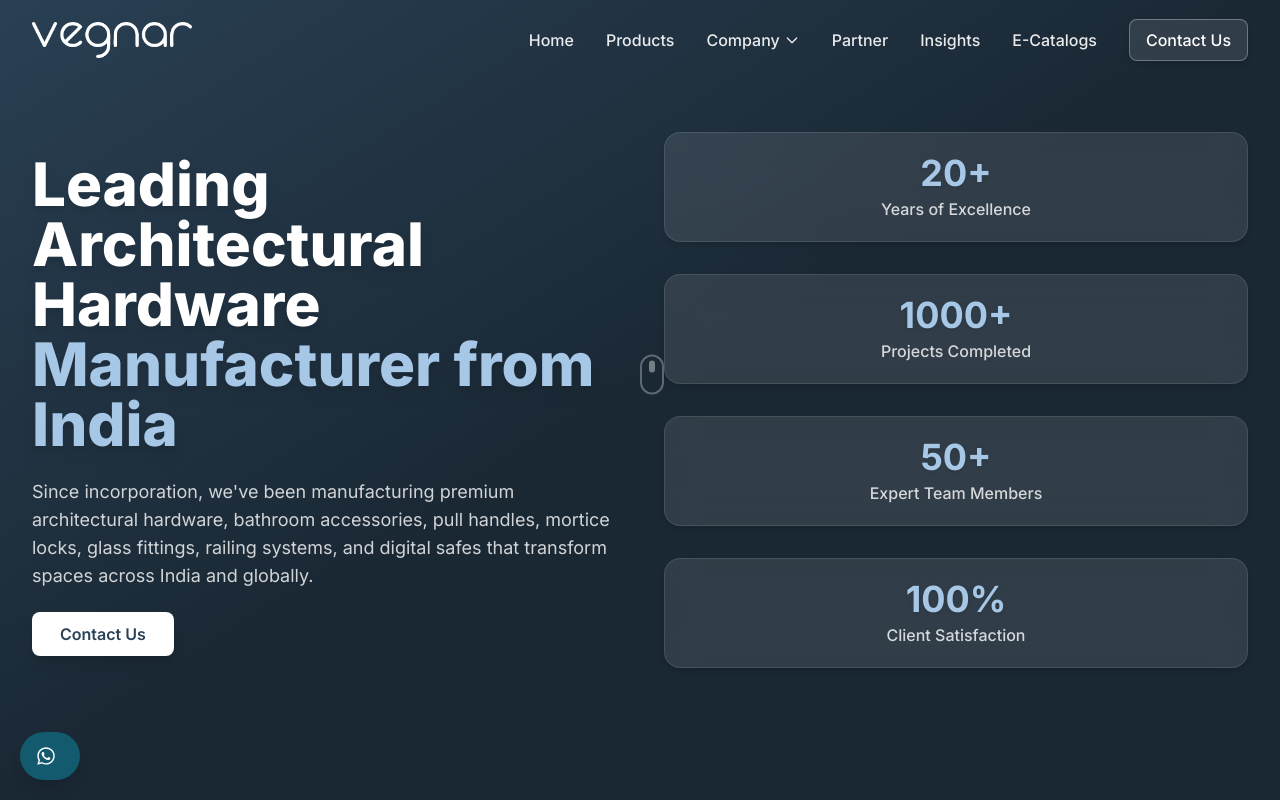
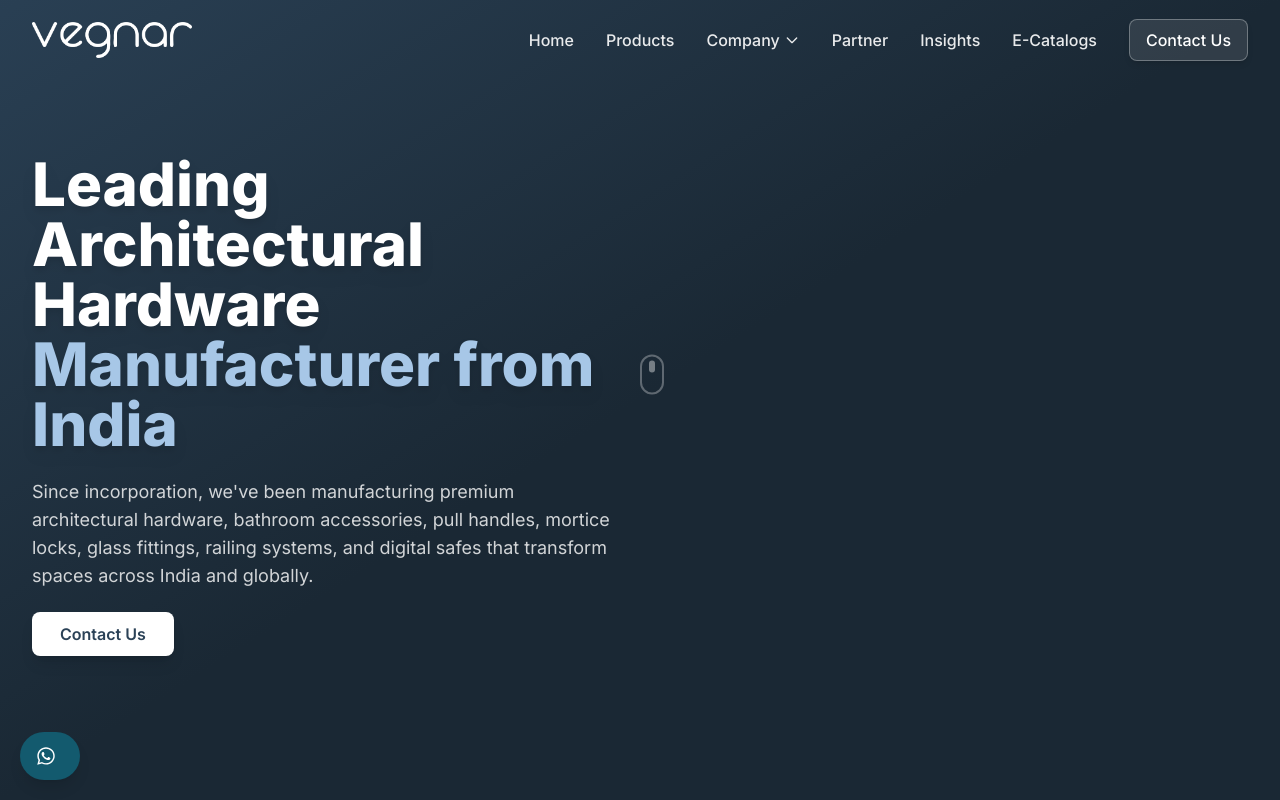
Before and after one commit to FlexaDigital/vegnar-architech, a Next.js app: page /about in a window 1280 px wide. Shown: the top 800 px of the page. Built offline with nearby package versions, Linux system fonts and the light colour scheme.

Commit message:
image added

```diff
--- a/app/components/Hero.tsx
+++ b/app/components/Hero.tsx
@@ -25,7 +25,7 @@
         >
           <span className="block mb-2">Premium Architectural Hardware</span>
           <span className="text-transparent bg-clip-text bg-gradient-to-r from-white/80 to-white">
-            & Bathroom Accessories
+            & Railing Systems
           </span>
         </motion.h1>
 
--- a/app/components/PartnerCTA.tsx
+++ b/app/components/PartnerCTA.tsx
@@ -43,7 +43,7 @@
                 <div className="text-white/70 text-sm">Years of Excellence</div>
               </div>
               <div className="flex items-center gap-2">
-                <div className="text-3xl font-bold text-white">1000+</div>
+                <div className="text-3xl font-bold text-white">2000+</div>
                 <div className="text-white/70 text-sm">Projects Completed</div>
               </div>
             </div>
--- a/app/components/about/AboutHero.tsx
+++ b/app/components/about/AboutHero.tsx
@@ -46,34 +46,7 @@
           </motion.div>
 
           {/* Right Column - Stats */}
-          <motion.div
-            initial={{ opacity: 0, x: 50 }}
-            animate={{ opacity: 1, x: 0 }}
-            transition={{ duration: 0.8, ease: 'easeOut', delay: 0.2 }}
-            className="grid grid-cols-2 gap-4 sm:gap-6 md:gap-8 w-full justify-center"
-          >
-            {[
-              { number: '20+', label: 'Years of Excellence' },
-              { number: '1000+', label: 'Projects Completed' },
-              { number: '50+', label: 'Expert Team Members' },
-              { number: '100%', label: 'Client Satisfaction' },
-            ].map((stat, index) => (
-              <motion.div
-                key={stat.label}
-                initial={{ opacity: 0, y: 20 }}
-                animate={{ opacity: 1, y: 0 }}
-                transition={{ duration: 0.6, delay: 0.4 + index * 0.1 }}
-                className="flex flex-col items-center justify-center text-center p-4 sm:p-5 bg-white/10 backdrop-blur-lg rounded-2xl border border-white/10 shadow-md"
-              >
-                <div className="text-xl sm:text-2xl md:text-4xl font-bold text-[#A7C7E7] mb-1 drop-shadow">
-                  {stat.number}
-                </div>
-                <div className="text-xs sm:text-sm md:text-base text-white/80 font-medium">
-                  {stat.label}
-                </div>
-              </motion.div>
-            ))}
-          </motion.div>
+
         </div>
       </div>
 
--- a/app/components/about/Achievements.tsx
+++ b/app/components/about/Achievements.tsx
@@ -24,7 +24,7 @@
     description: 'Successfully delivered architectural solutions worldwide'
   },
   {
-    number: 50,
+    number: 29,
     suffix: '+',
     title: 'Countries Served',
     description: 'Global presence and international expertise'
--- a/app/exports/ExportsClient.tsx
+++ b/app/exports/ExportsClient.tsx
@@ -53,7 +53,7 @@
             </p>
             <div className="flex flex-wrap justify-center gap-8 text-center">
               <div>
-                <div className="text-3xl font-bold">7+</div>
+                <div className="text-3xl font-bold">25+</div>
                 <div className="text-white/80">Countries</div>
               </div>
               <div>
--- a/app/partner/PartnerClient.tsx
+++ b/app/partner/PartnerClient.tsx
@@ -65,7 +65,7 @@
                 <div className="text-gray-300">Distribution Network</div>
               </div>
               <div>
-                <div className="text-3xl font-bold">7+</div>
+                <div className="text-3xl font-bold">25+</div>
                 <div className="text-gray-300">International Markets</div>
               </div>
               <div>
@@ -142,7 +142,7 @@
             >
               <div className="relative rounded-2xl overflow-hidden shadow-2xl">
                 <img
-                  src="/Images/Gallary/railing-1-lg.jpg"
+                  src="/Images/vegnararch-about-us.jpeg"
                   alt="Partnership Opportunities"
                   className="w-full h-[600px] object-cover"
                 />
```
